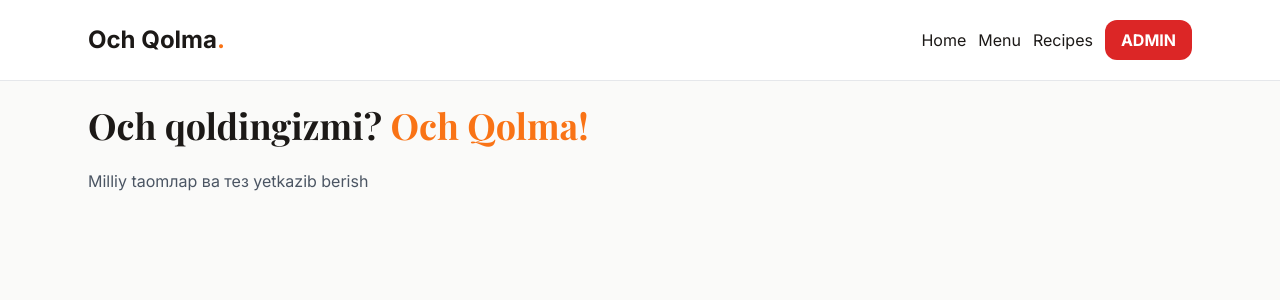
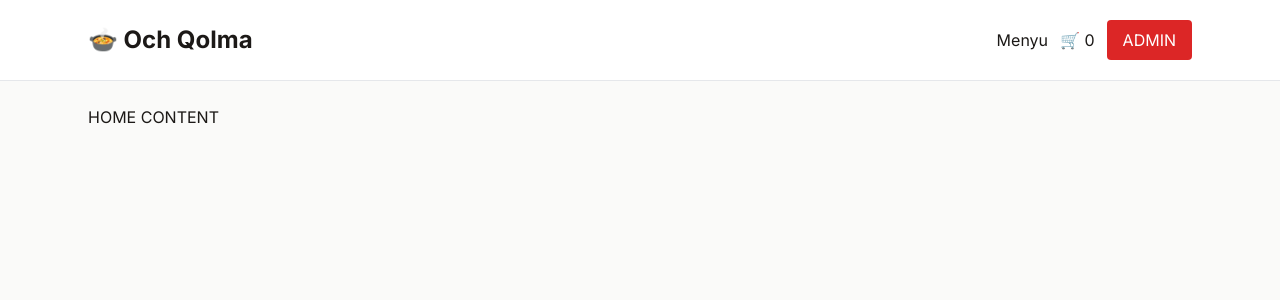
Before and after one commit to vistavoyagesra-coder/Och-qolma, a React (Vite) app: page / in a window 1280 px wide. Shown: the top 300 px of the page. Built offline with nearby package versions, Linux system fonts and the light colour scheme.

Commit message:
Update App.tsx

```diff
--- a/App.tsx
+++ b/App.tsx
@@ -1,37 +1,32 @@
+
 import React, { useState, useMemo } from 'react';
 import { recipes } from './data';
 import { Recipe, CartItem, OrderStatus, RestaurantStats, PaymentMethod } from './types';
 import { geminiService } from './services/geminiService';
 
 const App: React.FC = () => {
-  /* ================== STATES ================== */
   const [activeTab, setActiveTab] = useState<
-    | 'home'
-    | 'menu'
-    | 'recipes'
-    | 'cart'
-    | 'favorites'
-    | 'shopping'
-    | 'tracking'
-    | 'partner'
-    | 'admin'
-    | 'adminLogin'
+    'home' | 'menu' | 'recipes' | 'favorites' | 'cart' | 'tracking' | 'partner' | 'shopping' | 'adminLogin' | 'admin'
   >('home');
 
+  // ADMIN
   const [adminPassword, setAdminPassword] = useState('');
 
+  // USER DATA
   const [cart, setCart] = useState<CartItem[]>([]);
   const [favorites, setFavorites] = useState<string[]>([]);
   const [shoppingList, setShoppingList] = useState<string[]>([]);
   const [activeOrder, setActiveOrder] = useState<OrderStatus | null>(null);
   const [selectedRecipe, setSelectedRecipe] = useState<Recipe | null>(null);
 
+  // CHECKOUT
   const [isCheckoutOpen, setIsCheckoutOpen] = useState(false);
   const [paymentMethod, setPaymentMethod] = useState<PaymentMethod>('karta');
   const [isPreOrder, setIsPreOrder] = useState(false);
   const [preOrderTime, setPreOrderTime] = useState('');
   const [orderNote, setOrderNote] = useState('');
 
+  // AI CHAT
   const [isChatOpen, setIsChatOpen] = useState(false);
   const [chatHistory, setChatHistory] = useState<{ role: string; text: string }[]>([]);
   const [chatMessage, setChatMessage] = useState('');
@@ -40,46 +35,94 @@ const App: React.FC = () => {
   const [address, setAddress] = useState("Toshkent, Mirabod tumani");
   const [difficultyFilter, setDifficultyFilter] = useState('Hammasi');
 
-  /* ================== HELPERS ================== */
-  const toggleFavorite = (id: string) => {
-    setFavorites(p => p.includes(id) ? p.filter(f => f !== id) : [...p, id]);
+  // STATS
+  const partnerStats: RestaurantStats = {
+    totalSales: 12450000,
+    orderCount: 154,
+    rating: 4.9,
+    recentReviews: [
+      { user: "Dostonbek", comment: "Palov juda mazali!", stars: 5 },
+      { user: "Kamola", comment: "Yetkazib berish tez!", stars: 5 },
+      { user: "Sherzod", comment: "Norin zo'r!", stars: 5 }
+    ]
   };
 
-  const addToCart = (r: Recipe) => {
-    setCart(p => {
-      const ex = p.find(i => i.id === r.id);
-      if (ex) return p.map(i => i.id === r.id ? { ...i, quantity: i.quantity + 1 } : i);
-      return [...p, { id: r.id, name: r.name, price: r.price, quantity: 1 }];
+  // HELPERS
+  const cartTotal = useMemo(
+    () => cart.reduce((sum, i) => sum + i.price * i.quantity, 0),
+    [cart]
+  );
+
+  const toggleFavorite = (id: string, e?: React.MouseEvent) => {
+    e?.stopPropagation();
+    setFavorites(prev =>
+      prev.includes(id) ? prev.filter(f => f !== id) : [...prev, id]
+    );
+  };
+
+  const addToCart = (recipe: Recipe) => {
+    setCart(prev => {
+      const found = prev.find(i => i.id === recipe.id);
+      if (found) {
+        return prev.map(i =>
+          i.id === recipe.id ? { ...i, quantity: i.quantity + 1 } : i
+        );
+      }
+      return [...prev, { id: recipe.id, name: recipe.name, price: recipe.price, quantity: 1 }];
     });
   };
 
-  const cartTotal = useMemo(
-    () => cart.reduce((a, b) => a + b.price * b.quantity, 0),
-    [cart]
+  const updateCartQuantity = (id: string, delta: number) => {
+    setCart(prev =>
+      prev.map(i =>
+        i.id === id ? { ...i, quantity: Math.max(1, i.quantity + delta) } : i
+      )
+    );
+  };
+
+  const removeFromCart = (id: string) => {
+    setCart(prev => prev.filter(i => i.id !== id));
+  };
+
+  const placeOrder = () => {
+    if (!cart.length) return;
+    setActiveOrder({
+      id: "OCH-" + Math.random().toString(36).slice(2, 7).toUpperCase(),
+      status: 'qabul_qilindi',
+      timestamp: Date.now(),
+      items: cart,
+      total: cartTotal + 15000,
+      address,
+      paymentMethod,
+      isPreOrder,
+      preOrderTime
+    });
+    setCart([]);
+    setIsCheckoutOpen(false);
+    setActiveTab('tracking');
+  };
+
+  const filteredRecipes = useMemo(
+    () => recipes.filter(r => difficultyFilter === 'Hammasi' || r.difficulty === difficultyFilter),
+    [difficultyFilter]
   );
 
-  /* ================== RENDER ================== */
   return (
     <div className="min-h-screen bg-stone-50 flex flex-col">
 
-      {/* ================= HEADER ================= */}
-      <header className="bg-white border-b sticky top-0 z-50">
+      {/* HEADER */}
+      <header className="bg-white sticky top-0 z-50 border-b">
         <div className="max-w-6xl mx-auto px-6 h-20 flex justify-between items-center">
-          <div
-            className="font-black text-2xl cursor-pointer"
-            onClick={() => setActiveTab('home')}
-          >
-            Och Qolma<span className="text-orange-500">.</span>
+          <div onClick={() => setActiveTab('home')} className="cursor-pointer font-black text-2xl">
+            🍲 Och Qolma
           </div>
 
           <div className="flex gap-3 items-center">
-            <button onClick={() => setActiveTab('home')}>Home</button>
-            <button onClick={() => setActiveTab('menu')}>Menu</button>
-            <button onClick={() => setActiveTab('recipes')}>Recipes</button>
-
+            <button onClick={() => setActiveTab('menu')}>Menyu</button>
+            <button onClick={() => setActiveTab('cart')}>🛒 {cart.length}</button>
             <button
               onClick={() => setActiveTab('adminLogin')}
-              className="bg-red-600 text-white px-4 py-2 rounded-xl font-bold"
+              className="bg-red-600 text-white px-4 py-2 rounded"
             >
               ADMIN
             </button>
@@ -87,81 +130,45 @@ const App: React.FC = () => {
         </div>
       </header>
 
-      {/* ================= MAIN ================= */}
+      {/* MAIN */}
       <main className="flex-grow max-w-6xl mx-auto w-full p-6">
 
-        {/* HOME */}
-        {activeTab === 'home' && (
-          <div>
-            <h1 className="text-4xl font-black mb-6">
-              Och qoldingizmi? <span className="text-orange-500">Och Qolma!</span>
-            </h1>
-            <p className="text-gray-600 mb-6">
-              Milliy taomлар ва тез yetkazib berish
-            </p>
-          </div>
-        )}
+        {activeTab === 'home' && <div>HOME CONTENT</div>}
 
-        {/* MENU */}
-        {activeTab === 'menu' && (
-          <div className="grid grid-cols-1 md:grid-cols-3 gap-6">
-            {recipes.map(r => (
-              <div
-                key={r.id}
-                className="bg-white p-4 rounded-xl shadow cursor-pointer"
-                onClick={() => addToCart(r)}
-              >
-                <h3 className="font-bold">{r.name}</h3>
-                <p>{r.price.toLocaleString()} so'm</p>
-              </div>
-            ))}
-          </div>
-        )}
-
-        {/* ADMIN LOGIN */}
         {activeTab === 'adminLogin' && (
-          <div className="max-w-md mx-auto mt-20 p-8 bg-white rounded-2xl shadow">
+          <div className="max-w-md mx-auto mt-20 bg-white p-8 rounded shadow">
             <h2 className="text-2xl font-bold mb-4">Admin Login</h2>
             <input
               type="password"
-              placeholder="Admin parol"
               value={adminPassword}
               onChange={e => setAdminPassword(e.target.value)}
-              className="w-full border p-3 rounded mb-4"
+              className="w-full border p-3 mb-4"
+              placeholder="Admin parol"
             />
             <button
-              className="w-full bg-red-600 text-white p-3 rounded font-bold"
               onClick={() => {
                 if (adminPassword === '1234') {
+                  setAdminPassword('');
                   setActiveTab('admin');
-                  setAdminPassword('');
                 } else {
                   alert("Noto‘g‘ri parol");
                 }
               }}
+              className="w-full bg-red-600 text-white p-3 rounded font-bold"
             >
               Kirish
             </button>
           </div>
         )}
 
-        {/* ADMIN PANEL */}
         {activeTab === 'admin' && (
-          <div className="p-8 bg-white rounded-2xl shadow">
-            <h1 className="text-3xl font-black mb-6">Admin Panel</h1>
-
+          <div className="p-10 bg-white rounded shadow">
+            <h1 className="text-3xl font-bold mb-6">Admin Panel</h1>
             <div className="flex gap-4">
-              <button
-                onClick={() => alert("Taom qo‘shish")}
-                className="bg-green-600 text-white px-4 py-2 rounded"
-              >
+              <button className="bg-green-600 text-white px-4 py-2 rounded">
                 + Taom qo‘shish
               </button>
-
-              <button
-                onClick={() => alert("Buyurtmalar")}
-                className="bg-blue-600 text-white px-4 py-2 rounded"
-              >
+              <button className="bg-blue-600 text-white px-4 py-2 rounded">
                 Buyurtmalar
               </button>
             </div>
```
